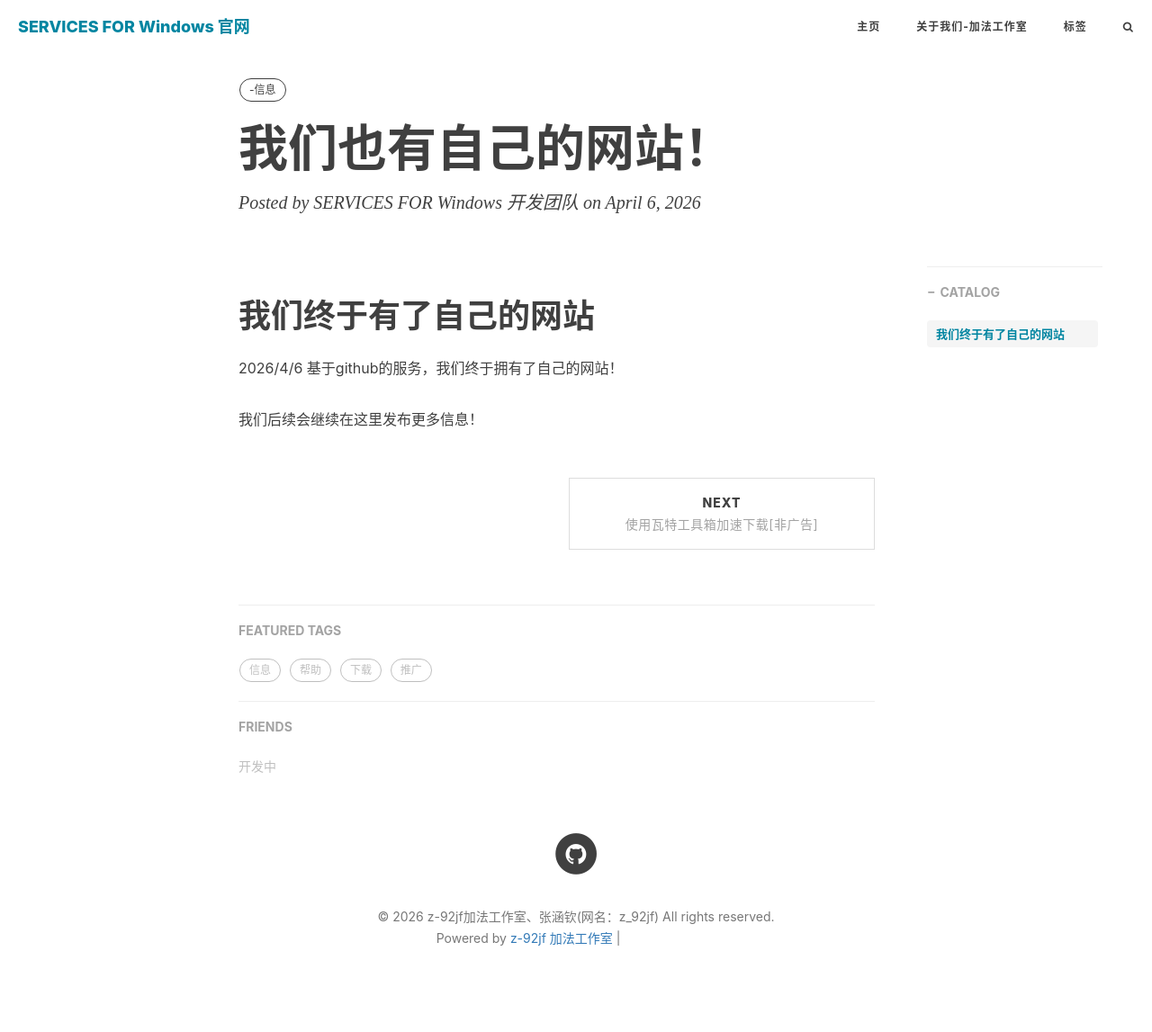
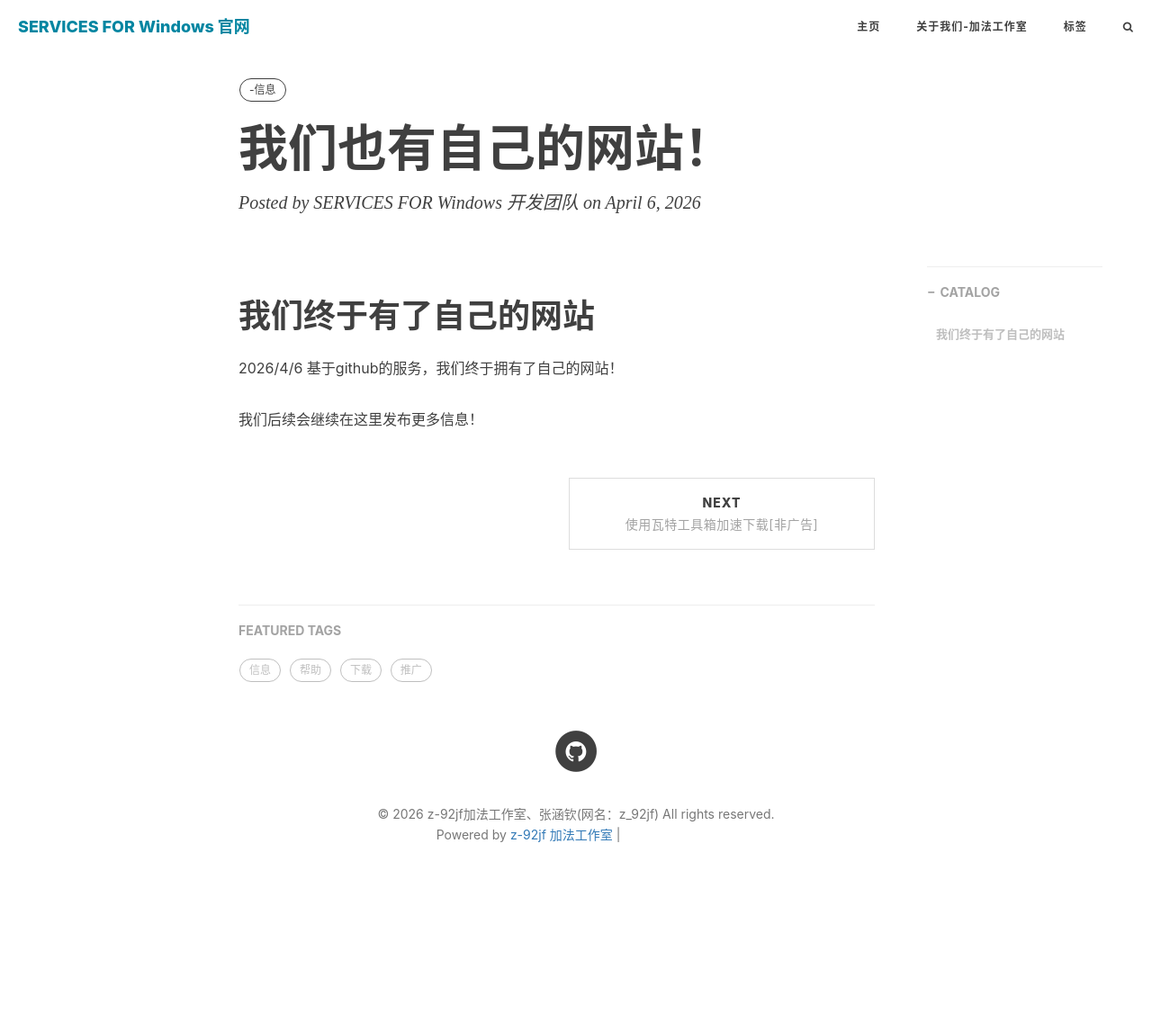
Before and after one commit to z-92jf/z-92jf.github.io, a Jekyll site: the page built from _posts/2026-04-06-main.markdown, in a window 1280 px wide. Shown: the whole page at 90% size. Built offline with Jekyll 4.4.1, drawn with Linux system fonts in a browser that asks for light colours; nearby versions of some CDN libraries; comment, search, counter and statistics services are not loaded; after the commit the page ends 1032 px from its top, so only the background shows below that; grey boxes are pictures that could not be loaded.

Commit message:
Update _config.yml

```diff
--- a/_config.yml
+++ b/_config.yml
@@ -86,9 +86,3 @@ service-worker: true
 
 # MathJax rendering for layout:page (e.g. post preview)
 page-mathjax: false
-
-# Friends
-friends:
-  [
-    { title: "开发中", href: "http://z-92jf.github.io" },
-  ]
```
